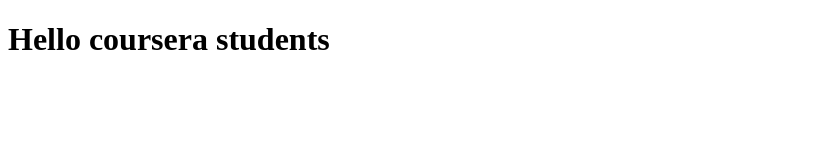
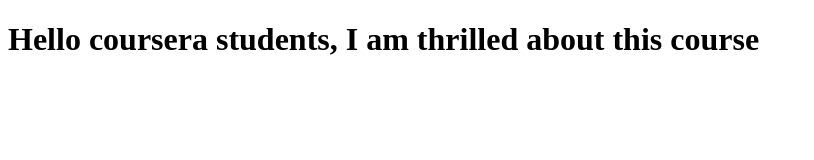
Before and after one commit to Maria76/coursera-test, a plain HTML site: page index.html in a window 1280 px wide. Shown: the whole page, without its empty margins (0-814 px from the left). Drawn offline with Linux system fonts and the light colour scheme.

Commit message:
second version

```diff
--- a/index.html
+++ b/index.html
@@ -5,6 +5,6 @@
     <title>Hello Coursera</title>
   </head>
   <body>
-    <h1>Hello coursera students</h1>
+    <h1>Hello coursera students, I am thrilled about this course</h1>
   </body>
 </html>
```
